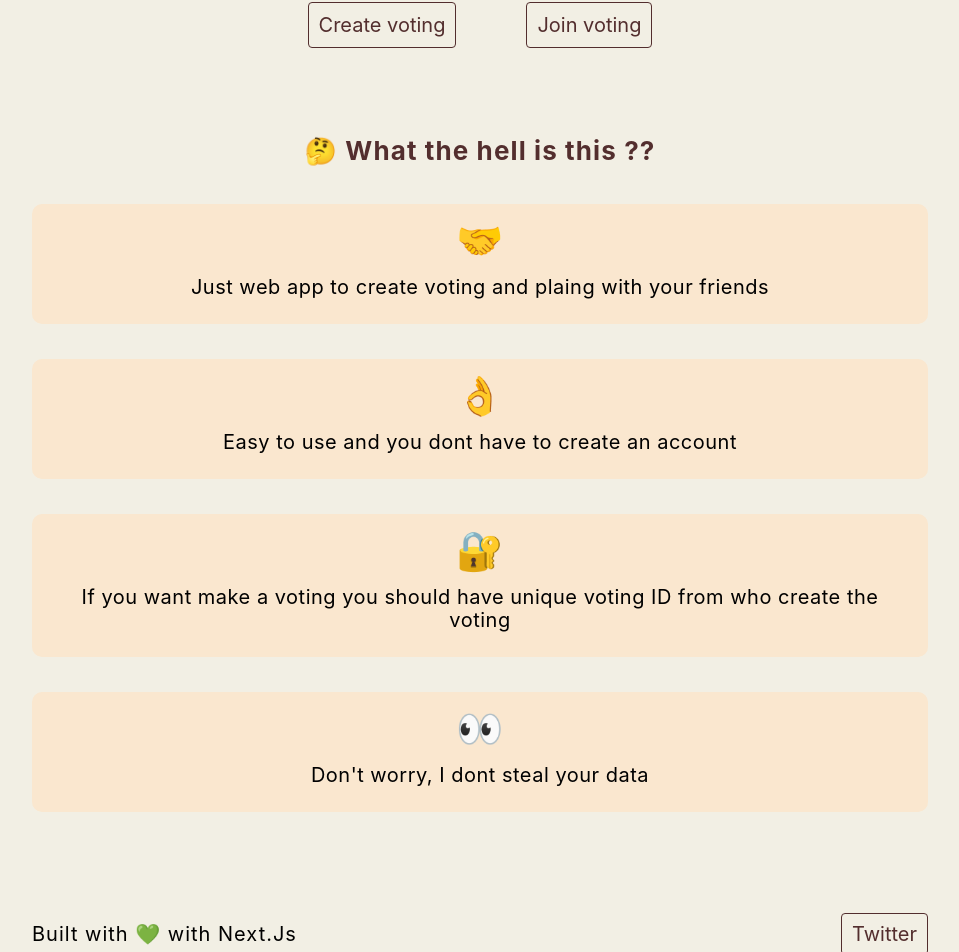
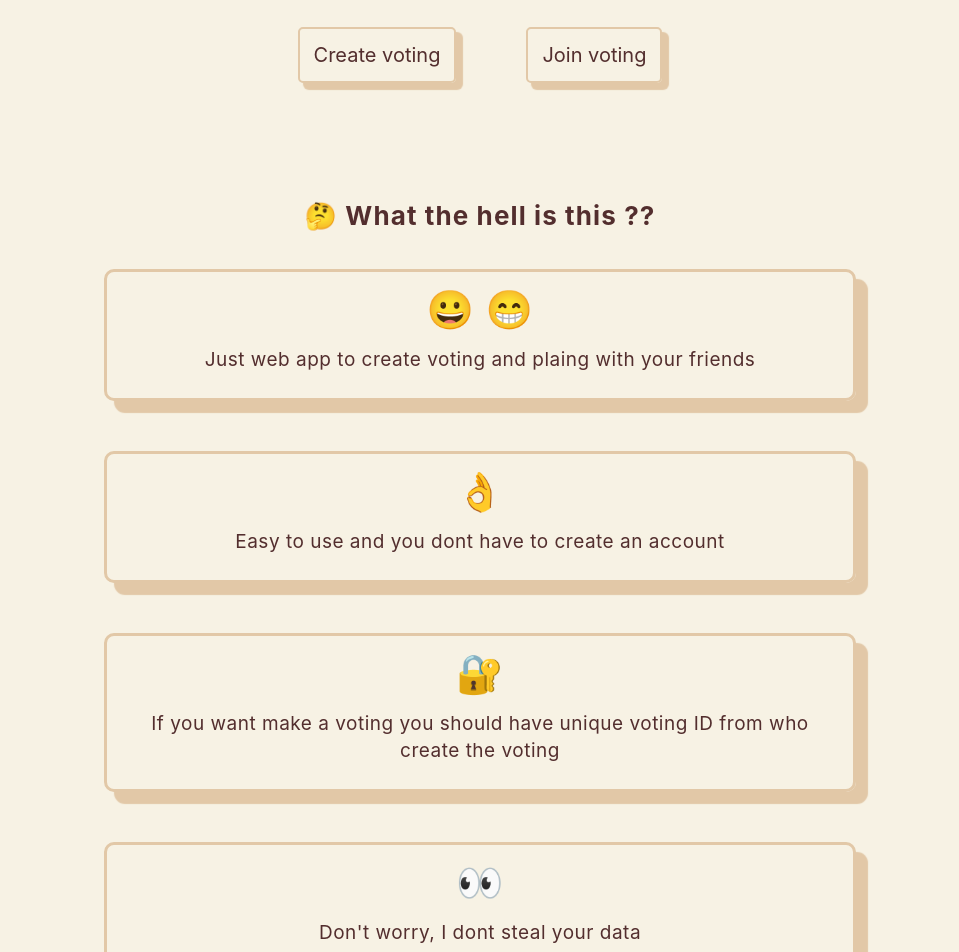
Before and after one commit to apriliandi246/pilih, a Next.js app: page / in a window 1280 px wide. Shown: the part 138-1090 px from the top of the page, without its empty margins (160-1119 px from the left). Built offline with nearby package versions, Linux system fonts and the light colour scheme; no server answers.

Commit message:
re-design the website

```diff
--- a/pages/index.js
+++ b/pages/index.js
@@ -82,7 +82,7 @@ export default function Home() {
                </h1>
 
                <div className={styles.about_section}>
-                  <h1>🤝</h1>
+                  <h1>😀 😁</h1>
                   <p>
                      Just web app to create voting and plaing with your friends
                   </p>
--- a/pages/vote/[id].js
+++ b/pages/vote/[id].js
@@ -194,7 +194,7 @@ export default function VotePage({ idVote: voteId }) {
                      </p>
 
                      <p className={styles.date}>
-                        <span style={{ marginRight: "8px" }}>⏲</span>{" "}
+                        <span style={{ marginRight: "8px" }}>🕑</span>
                         {new Time(vote.createdAt).getNormalRt()}
                      </p>
                   </details>
--- a/styles/globals.css
+++ b/styles/globals.css
@@ -152,7 +152,7 @@ html {
 }
 
 body {
-   background-color: #f2efe4;
+   background-color: #f7f2e4;
 }
 
 @media screen and (min-width: 760px) {
--- a/styles/home.module.css
+++ b/styles/home.module.css
@@ -4,7 +4,7 @@
    align-items: center;
    flex-direction: column;
    justify-content: center;
-   margin: 30px auto 28px auto;
+   margin: 30px auto 38px auto;
 }
 
 .header {
@@ -19,10 +19,12 @@
 }
 
 .title {
+   padding: 20px;
    color: #532e2e;
    font-size: 1.5rem;
    font-weight: bold;
    letter-spacing: 5px;
+   border-radius: 5px;
    font-family: monospace;
 }
 
@@ -34,31 +36,28 @@
 .auth {
    gap: 70px;
    display: flex;
-   margin-top: 3rem;
+   margin-top: 45px;
    align-items: center;
 }
 
 .auth button {
-   padding: 10px;
+   padding: 14px;
    outline: none;
    color: #532e2e;
    cursor: pointer;
    font-size: 1rem;
-   border-radius: 4px;
+   border-radius: 5px;
    text-decoration: none;
-   border: 1px solid #532e2e;
-   transition: box-shadow 0.2s;
+   border: 2px solid #e2c8a7;
+   transition: box-shadow ease-in 0.1s;
    background-color: transparent;
-}
-
-.auth button:focus {
-   box-shadow: 0 0 0.6px 2.8px #532e2eab;
+   box-shadow: 6px 6px 1px 1px #e2c8a7;
 }
 
 .about {
    width: 100%;
    display: flex;
-   margin-top: 90px;
+   margin-top: 120px;
    align-items: center;
    flex-direction: column;
    justify-content: center;
@@ -76,16 +75,18 @@
    width: 100%;
    padding: 25px;
    display: flex;
+   color: #532e2e;
    font-size: 1rem;
-   line-height: 23px;
+   line-height: 25px;
    text-align: center;
-   margin-bottom: 35px;
+   margin-bottom: 50px;
    border-radius: 10px;
    align-items: center;
    letter-spacing: 0.5px;
    flex-direction: column;
    justify-content: center;
-   background-color: #fae7cf;
+   border: 3px solid #e2c8a7;
+   box-shadow: 11px 11px 1px 1px #e2c8a7;
 }
 
 .about_section h1 {
@@ -100,34 +101,53 @@
 .footer {
    width: 100%;
    display: flex;
-   margin-top: 2rem;
+   margin-top: 40px;
    align-items: center;
    justify-content: space-between;
 }
 
 .footer p {
-   letter-spacing: 1px;
+   padding: 15px;
+   color: #532e2e;
+   border-radius: 5px;
+   border: 2px solid #e2c8a7;
+   box-shadow: 7px 7px 1px 1px #e2c8a7;
 }
 
 .footer a {
-   padding: 10px;
+   padding: 15px;
    outline: none;
    color: #532e2e;
    cursor: pointer;
    font-size: 1rem;
    border-radius: 4px;
    text-decoration: none;
-   border: 1px solid #532e2e;
-   transition: box-shadow 0.2s;
+   border: 2px solid #e2c8a7;
+   transition: box-shadow ease-in 0.1s;
+   box-shadow: 6px 6px 1px 1px #e2c8a7;
 }
 
-.footer a:focus {
-   box-shadow: 0 0 0.6px 2.8px #532e2eab;
+.footer a:hover,
+.auth button:hover {
+   box-shadow: 3px 3px 1px 1px #e2c8a7;
+}
+
+.auth button:disabled {
+   pointer-events: none;
 }
 
 @media screen and (min-width: 760px) {
    .container {
       margin-bottom: 40px;
+   }
+
+   .about {
+      width: 90%;
+   }
+
+   .about_section p {
+      line-height: 27px;
+      font-size: calc(1rem - 1px);
    }
 
    .footer {
@@ -147,6 +167,12 @@
    }
 }
 
+@media screen and (min-width: 1240px) {
+   .about {
+      width: 84%;
+   }
+}
+
 @media screen and (min-width: 1375px) {
    .container {
       width: 50%;
```
Also changed, not shown: styles/vote.module.css (+32 -14 lines).
